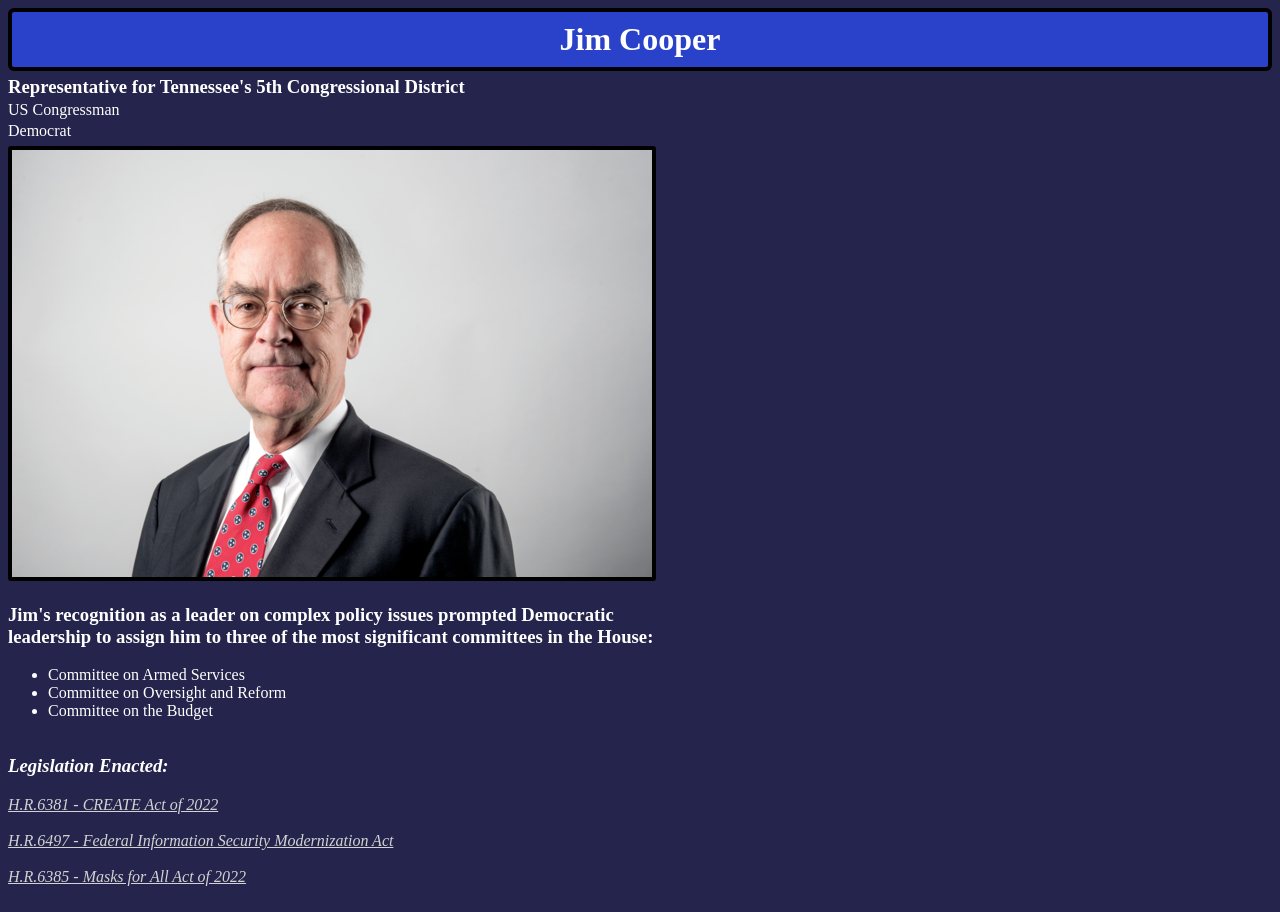
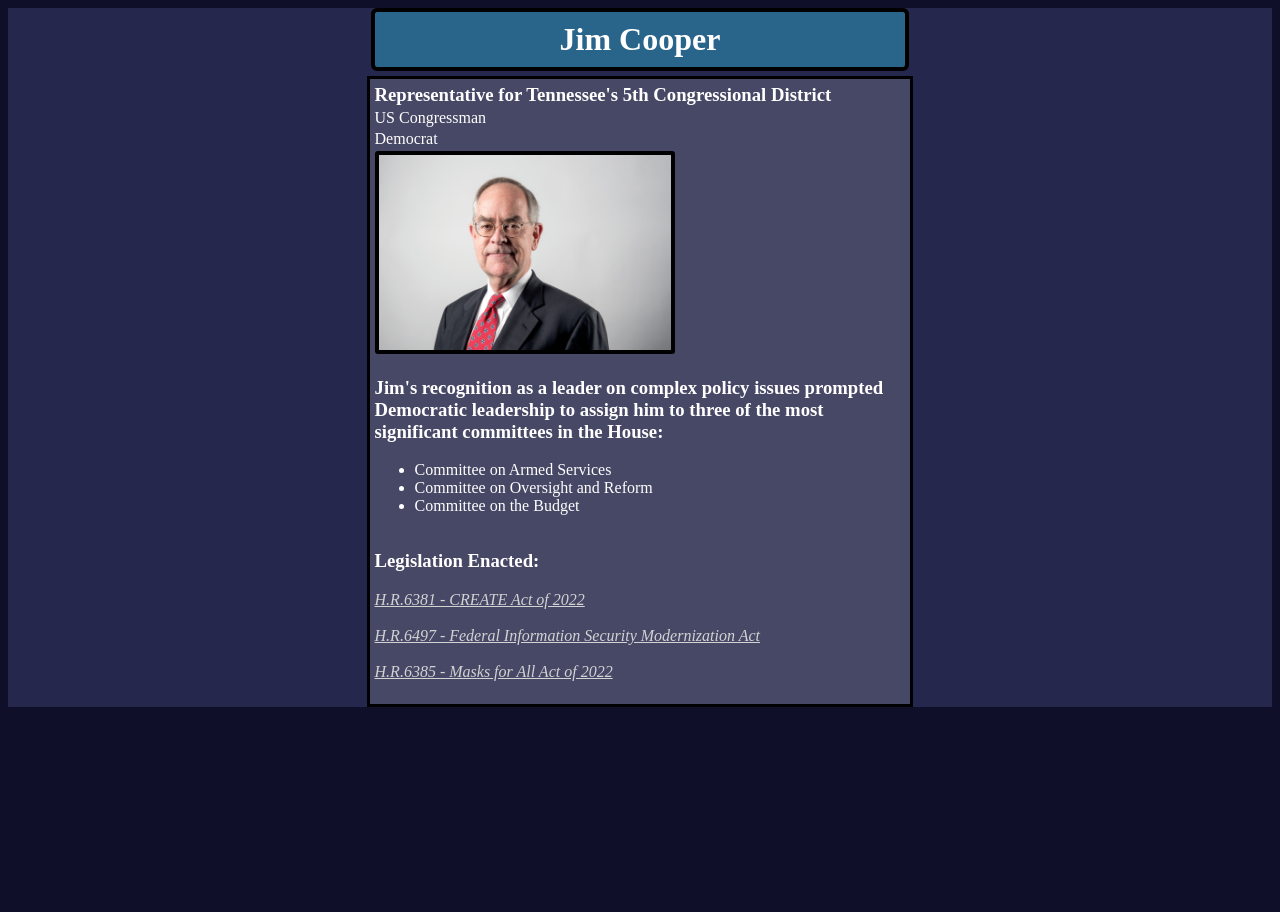
Before and after one commit to Nayhee/Congress-Rep, a plain HTML site: page index.html in a window 1280 px wide. After the commit the page ends 800 px from the top, so only its background shows below. Drawn offline with Linux system fonts and the light colour scheme.

Commit message:
Centered Div and added legit Color scheme

```diff
--- a/index.html
+++ b/index.html
@@ -1,5 +1,5 @@
 <!DOCTYPE html>
-<html lang="en">
+<html style="background-color: #0F0F2A;" lang="en">
 
 <head>
     <meta charset="UTF-8">
@@ -15,8 +15,8 @@
         <h1>Jim Cooper</h1>
     </header>
 
+    <div class="mainAndFootContainer">
         <main> <!--Main section that contains the 1) Bio and Image, and 2) Committee List-->
-
             <section class="bio"> <!--section containing bio-->
                 <h3>Representative for Tennessee's 5th Congressional District</h3>
                 <p>US Congressman</p>
@@ -25,30 +25,26 @@
             </section>
 
             <section class="committee"> <!--section containing the list of committees-->
-            <h3>Jim's recognition as a leader on complex policy issues prompted Democratic<br>leadership to assign him to three of the most significant committees in the House:</h3>
+                <h3>Jim's recognition as a leader on complex policy issues prompted Democratic leadership to assign him to three of the most significant committees in the House:</h3>
                 <ul>
                     <li>Committee on Armed Services</li>
                     <li>Committee on Oversight and Reform</li>
                     <li>Committee on the Budget</li>
                 </ul>
             </section>
-
         </main>
-
         <footer>  <!--Footer containing the links to the legislation enacted-->
             <div class="foot">
                 <h3> Legislation Enacted: </h3>
-            <a href="https://www.congress.gov/bill/117th-congress/house-bill/6381?s=1&r=4">H.R.6381 - CREATE Act of 2022</a>
+                <a href="https://www.congress.gov/bill/117th-congress/house-bill/6381?s=1&r=4">H.R.6381 - CREATE Act of 2022</a> <br>
                 <br>
+                <a href="https://www.congress.gov/bill/117th-congress/house-bill/6497?s=1&r=2">H.R.6497 - Federal Information Security Modernization Act</a> <br>
                 <br>
-            <a href="https://www.congress.gov/bill/117th-congress/house-bill/6497?s=1&r=2">H.R.6497 - Federal Information Security Modernization Act</a>
-            <br>
-            <br>
-            <a href="https://www.congress.gov/bill/117th-congress/house-bill/6385?s=1&r=3">H.R.6385 - Masks for All Act of 2022</a>
-            <br>
+                <a href="https://www.congress.gov/bill/117th-congress/house-bill/6385?s=1&r=3">H.R.6385 - Masks for All Act of 2022</a> <br>
                 <br>
             </div>
         </footer>
+    </div>
 
 </body>
 
--- a/styles/main.css
+++ b/styles/main.css
@@ -1,14 +1,17 @@
 body {
-    background-color: #24244C;
     color: white;
+    background-color: #25274D;
 }
 
 header {
-    background-color: #2a42c9;
+    margin: auto;
+    width: 42%;
+    background-color: #29648A;
     color: white;
     font-weight: bold;
     display: flex;
     flex-direction: column;
+    justify-items: center;
     align-items: center;
     border: 4px solid black;
     border-radius: 6px;
@@ -21,7 +24,8 @@ header h1 {
 .bio img {
     border: 4px solid black;
     border-radius: 3px;
-    margin-top: 3px;
+    margin: auto;
+    width: 55%;
 }
 .bio h3, p{
     margin-top: 0px;
@@ -34,10 +38,16 @@ header h1 {
     font-size: 16px;
 }
 
-.foot {
+.foot a {
+    color: lightgray;
     font-style: italic;
 }
 
-.foot a {
-    color: lightgray;
+.mainAndFootContainer {
+    background-color: #464866;
+    margin: auto;
+    width: 42%;
+    border: 3px solid black;
+    padding: 5px;
+
 }
```
Lines whose indentation alone changed are shown as unchanged.
